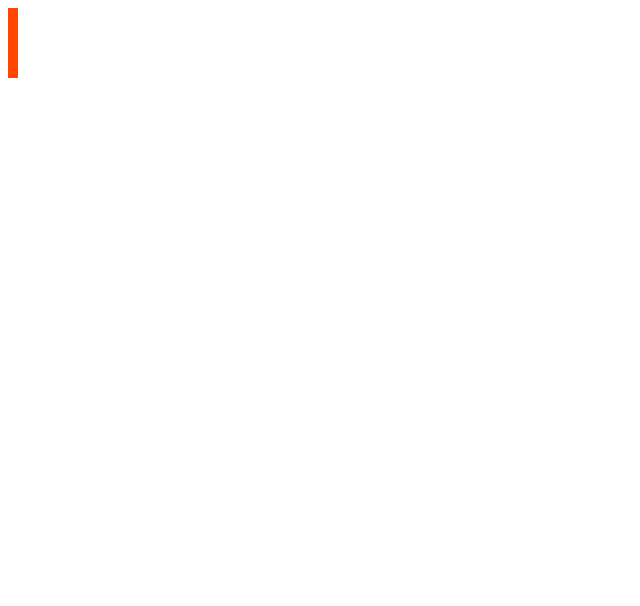
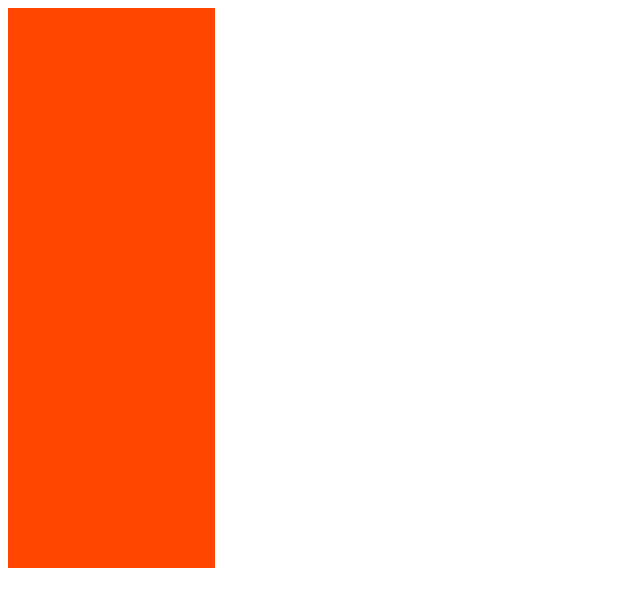
Before and after one commit to aggorostordoy/mi-primer-repositorio, a plain HTML site: page index.html in a window 1280 px wide. Shown: the whole page, without its empty margins (0-640 px from the left). Drawn offline with Linux system fonts and the light colour scheme.

Commit message:
agregue padding, cambie ancho y alto

```diff
--- a/styles.css
+++ b/styles.css
@@ -4,10 +4,11 @@ section {
 }
 
 #menu {
+    padding-left: 15px;
     display:flex;
     flex-direction: column;
-    width: 10px;
-    height: 70px;
+    width: 15vw;
+    height: 70vh;
     background-color: orangered;
 
 }
```
